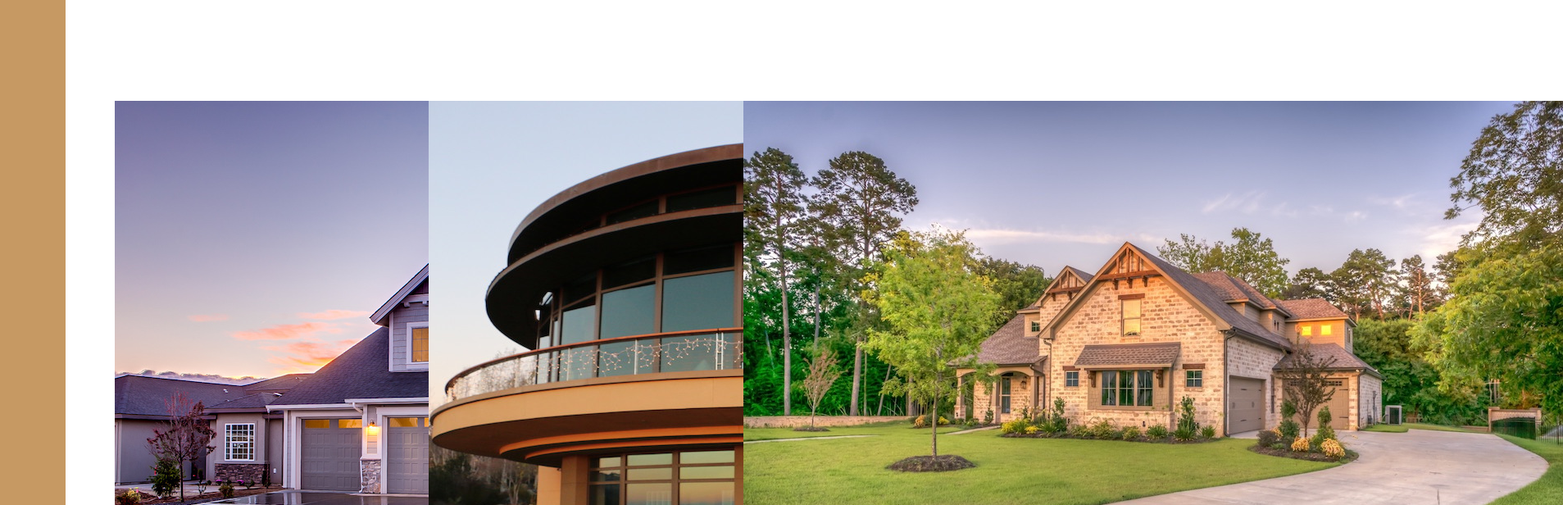
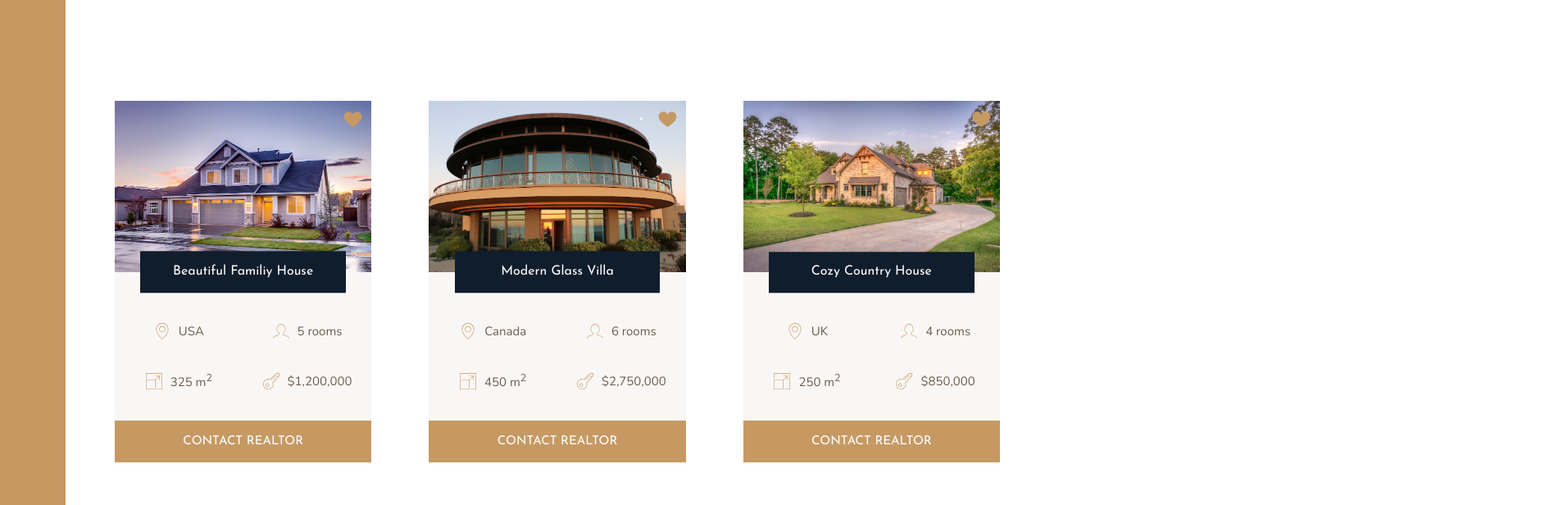
Before and after one commit to s-mcmartin/Nexter, a website: page index.html in a window 1280 px wide. Shown: the part 1820-2436 px from the top of the page at 82% size, 1907 px wide, since content can reach past the window. Drawn offline with nearby package versions, Linux system fonts and the light colour scheme.

Commit message:
Complete homes-section

```diff
--- a/sass/_homes.scss
+++ b/sass/_homes.scss
@@ -9,4 +9,68 @@
 
 .home {
   background-color: $color-grey-light-1;
+  display: grid;
+  grid-template-columns: repeat(2, 1fr);
+  transition: all 0.2s;
+  row-gap: 3.5rem;
+
+  &__img {
+    width: 100%;
+    grid-column: 1 / -1;
+    grid-row: 1 /2;
+    z-index: 1;
+  }
+  &__like {
+    grid-column: 2 / 3;
+    grid-row: 1 /2;
+    fill: $color-primary;
+    height: 2.5rem;
+    width: 2.5rem;
+    justify-self: end;
+    margin: 1rem;
+    z-index: 2;
+  }
+  &__name {
+    grid-column: 1 / -1;
+    grid-row: 1 / 2;
+    z-index: 2;
+    width: 80%;
+    align-self: end;
+    justify-self: center;
+    font-family: $font-display;
+    font-size: 1.6rem;
+    text-align: center;
+    padding: 1.25rem;
+    background-color: $color-secondary;
+    color: white;
+    font-weight: 400;
+    transform: translateY(50%);
+  }
+
+  &__location,
+  &__rooms {
+    margin-top: 2.5rem;
+  }
+  &__location,
+  &__rooms,
+  &__area,
+  &__price {
+    display: flex;
+    font-size: 1.5rem;
+
+    align-items: center;
+    justify-content: center;
+    gap: 1rem;
+    svg {
+      fill: $color-primary;
+      height: 2rem;
+      width: 2rem;
+    }
+    p {
+    }
+  }
+
+  &__btn {
+    grid-column: 1 / -1;
+  }
 }
```
Also changed, not shown: css/style.css.
